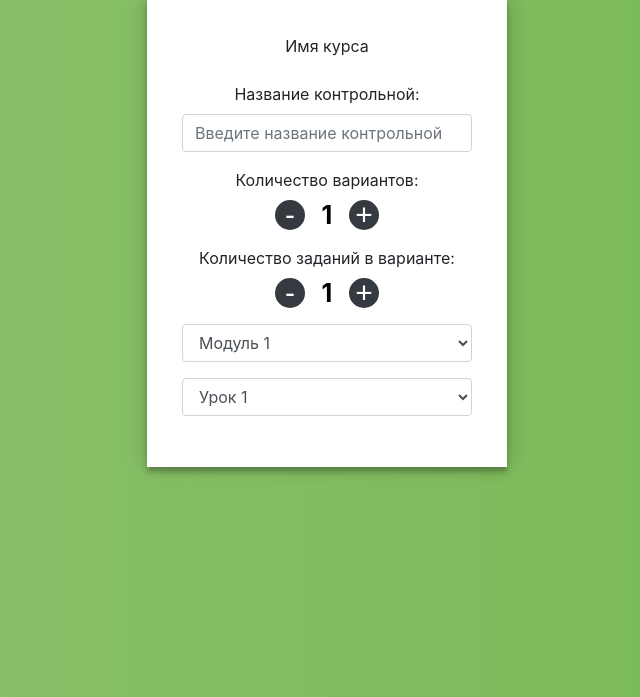
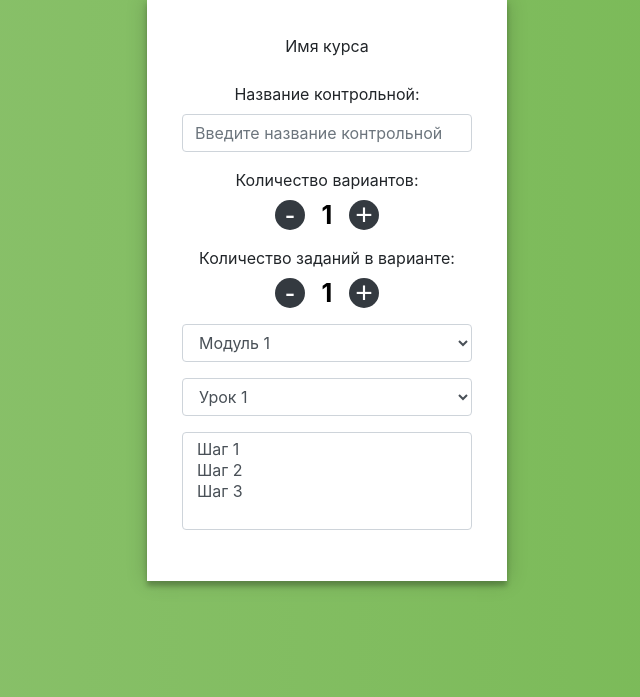
Before and after one commit to moevm/mse_generator_of_test_works_for_Stepik, a Flask app: template templates/generation_setts.html in a window 1280 px wide. Shown: the part 103-800 px from the top of the page, without its empty margins (313-953 px from the left). Run offline with Flask 2, Linux system fonts and the light colour scheme; the template is opened without the code that fills it, so the values that code supplies are empty; some libraries are stand-ins or nearby versions.

Commit message:
add steps selector

```diff
--- a/templates/generation_setts.html
+++ b/templates/generation_setts.html
@@ -69,6 +69,13 @@
                         <option>Урок 3</option>
                     </select>
                 </div>
+                <div class="input-group mb-3" id="step-selection">
+                    <select multiple title="Выберите шаги ..." class="form-control" id="inputGroupSelect03">
+                        <option>Шаг 1</option>
+                        <option>Шаг 2</option>
+                        <option>Шаг 3</option>
+                    </select>
+                </div>
             </div>
         </form>
     </div>
```
